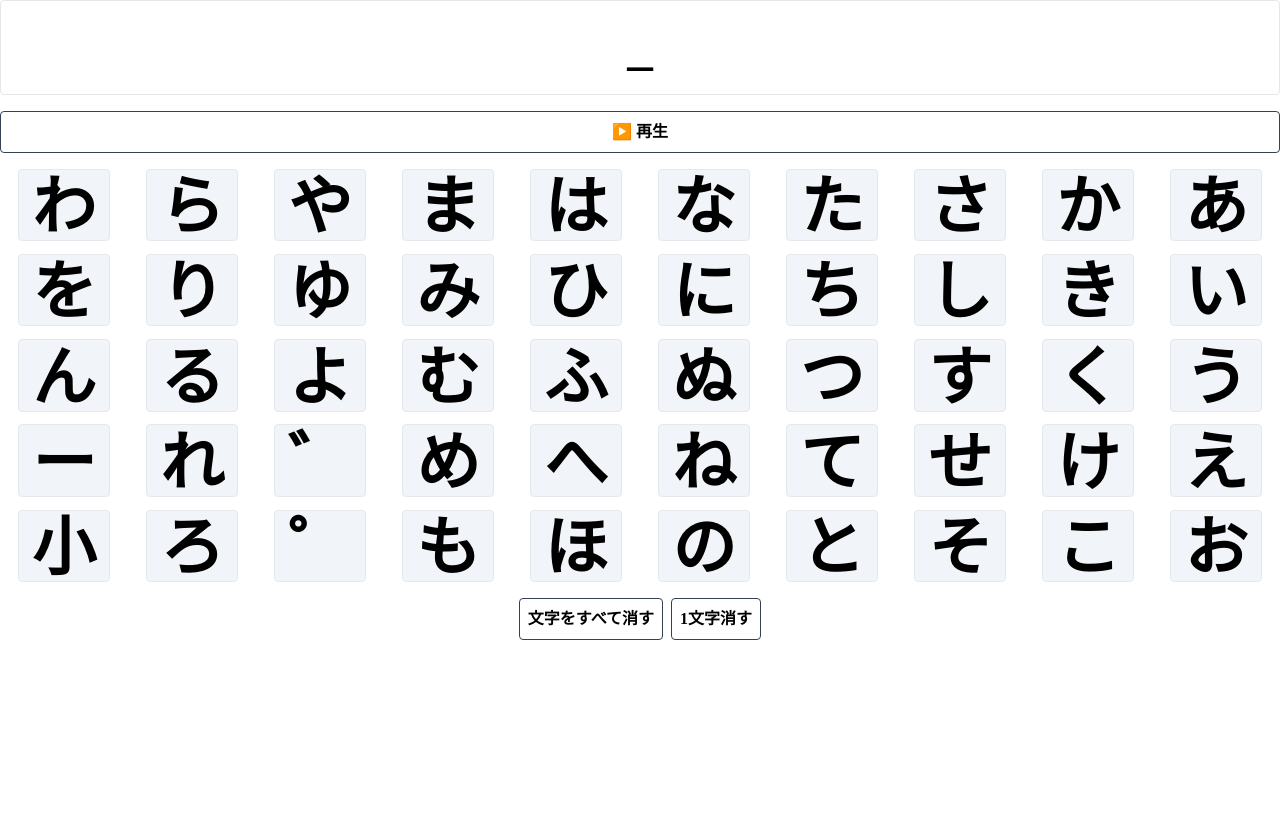
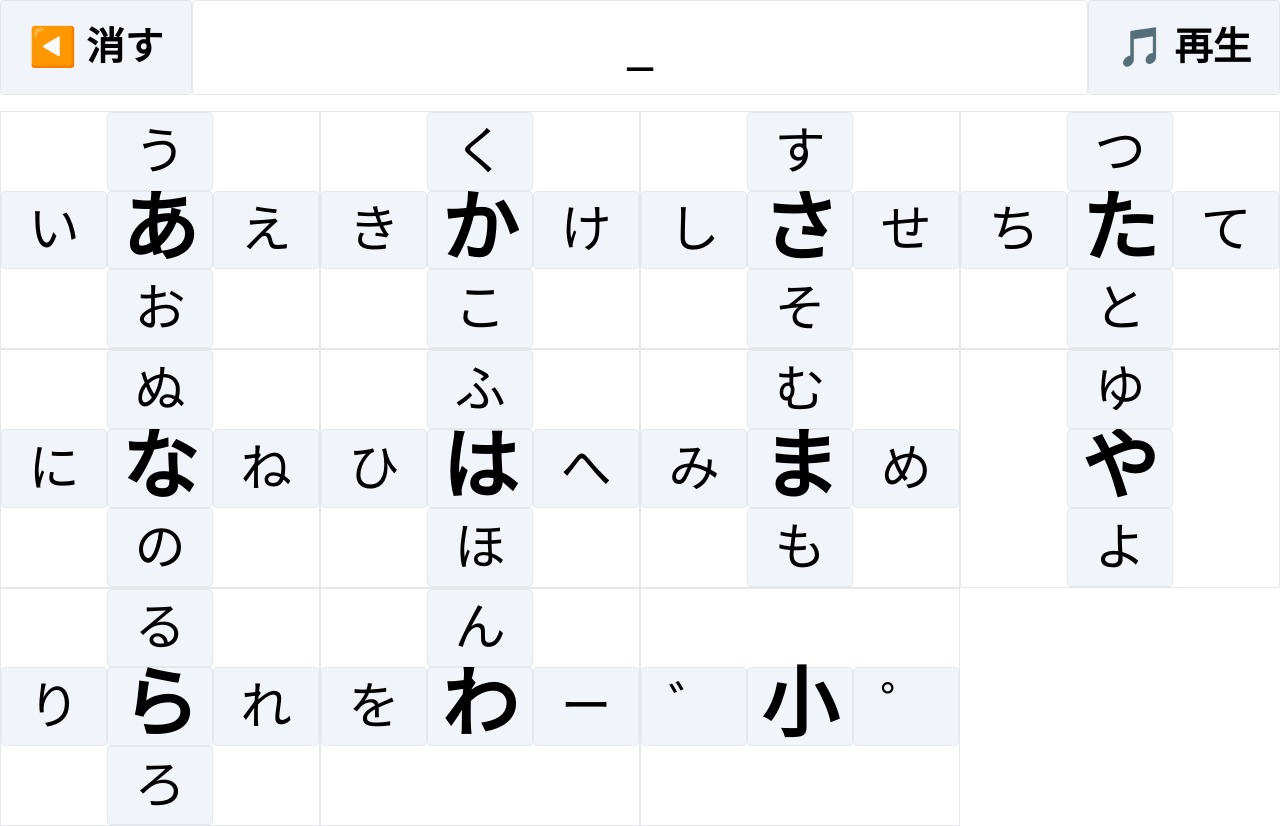
Before and after one commit to kagankan/nextjs-playground, a Next.js app: page /communication-board/basic in a window 1280 px wide. Before the commit the page ends 800 px from the top, so only its background shows below. Built offline with nearby package versions, Linux system fonts and the light colour scheme.

Commit message:
フリック風入力

```diff
--- /dev/null
+++ b/src/app/communication-board/_components/FlickKana.tsx
@@ -0,0 +1,146 @@
+"use client";
+
+import "../_styles/style.css";
+import { useState } from "react";
+import { flushSync } from "react-dom";
+import { speak } from "../_modules/speech";
+import { getVariant } from "../_modules/kana";
+
+const kana50on: (string | null)[][] = [
+  ["あ", "い", "う", "え", "お"],
+  ["か", "き", "く", "け", "こ"],
+  ["さ", "し", "す", "せ", "そ"],
+  ["た", "ち", "つ", "て", "と"],
+  ["な", "に", "ぬ", "ね", "の"],
+  ["は", "ひ", "ふ", "へ", "ほ"],
+  ["ま", "み", "む", "め", "も"],
+  ["や", null, "ゆ", null, "よ"],
+  ["ら", "り", "る", "れ", "ろ"],
+  ["わ", "を", "ん", "ー"],
+  ["小", "゛", null, "゜"],
+  // TODO:
+  // ["定型文"],
+  // ["最初から"],
+];
+
+export const FlickKana = ({}: // onKanaChange,
+{
+  // onKanaChange?: (kana: string) => void;
+}) => {
+  const [typedText, setTypedText] = useState<string>("");
+  const [selectedColumn, setSelectedColumn] = useState<number | null>(null);
+  console.log(selectedColumn);
+  return (
+    <div
+      className="grid grid-rows-[auto,1fr] grow gap-4 font-bold"
+      style={{
+        fontFamily: "UD Digital",
+      }}
+    >
+      <div className="grid grid-cols-[auto_1fr_auto] min-h-[10vh]">
+        {selectedColumn == null ? (
+          <button
+            onClick={() => {
+              setTypedText((prev) => prev.slice(0, -1));
+            }}
+            className="px-6 min-w-[15vw] rounded border bg-slate-100 text-[3vw]"
+          >
+            ◀️ 消す
+          </button>
+        ) : (
+          <button
+            onClick={() => {
+              setSelectedColumn(null);
+            }}
+            className="px-6 min-w-[15vw] rounded border bg-slate-100 text-[3vw]"
+          >
+            🔙 戻る
+          </button>
+        )}
+        <p className="text-[4vw] border rounded min-h-4 bg-white p-2 text-center">
+          {typedText.length > 0 ? typedText : "_"}
+        </p>
+        <button
+          onClick={() => {
+            speak(typedText);
+          }}
+          className="px-6 min-w-[15vw] rounded border bg-slate-100 text-[3vw]"
+        >
+          🎵 再生
+        </button>
+      </div>
+
+      <div
+        className={`grid w-full ${selectedColumn == null ? "grid-cols-4" : ""}`}
+      >
+        {(selectedColumn == null ? kana50on : [kana50on[selectedColumn]]).map(
+          (column, i) => (
+            <button
+              key={i}
+              className={`grid grid-cols-3 grid-rows-3 border ${
+                selectedColumn == null ? "cursor-pointer" : ""
+              }`}
+              onClick={() => {
+                if (selectedColumn == null) {
+                  document.startViewTransition(() => {
+                    flushSync(() => {
+                      setSelectedColumn(i);
+                    });
+                  });
+                }
+              }}
+            >
+              {column.map((kana, i) =>
+                kana == null ? (
+                  <div key={i} />
+                ) : (
+                  <div
+                    key={i}
+                    className={`
+                    ${i === 0 ? "row-start-2 col-start-2" : ""}
+                    ${i === 1 ? "row-start-2 col-start-1" : ""}
+                    ${i === 2 ? "row-start-1 col-start-2" : ""}
+                    ${i === 3 ? "row-start-2 col-start-3" : ""}
+                    ${i === 4 ? "row-start-3 col-start-2" : ""}
+                    ${
+                      selectedColumn == null
+                        ? i !== 0
+                          ? "text-[4vw] font-normal"
+                          : "text-[6vw] font-bold"
+                        : "text-[10vw] font-bold"
+                    }
+                    ${selectedColumn == null ? "" : "cursor-pointer"}
+                    grid place-items-center
+                    leading-none h-full px-[1vw] rounded bg-slate-100 border`}
+                    style={{
+                      viewTransitionName: `char-${(kana as string).charCodeAt(
+                        0
+                      )}`,
+                    }}
+                    onClick={() => {
+                      if (selectedColumn == null) {
+                        return;
+                      }
+                      setTypedText((prev) => {
+                        if (kana === "゛" || kana === "゜" || kana === "小") {
+                          const lastChar = prev.slice(-1);
+                          const variant = getVariant(lastChar, kana);
+                          return prev.slice(0, -1) + variant;
+                        }
+                        return prev + kana;
+                      });
+
+                      setSelectedColumn(null);
+                    }}
+                  >
+                    {kana}
+                  </div>
+                )
+              )}
+            </button>
+          )
+        )}
+      </div>
+    </div>
+  );
+};
--- a/src/app/communication-board/_components/Kana.tsx
+++ b/src/app/communication-board/_components/Kana.tsx
@@ -3,6 +3,7 @@
 import { useState } from "react";
 import { flushSync } from "react-dom";
 import { speak } from "../_modules/speech";
+import { getVariant } from "../_modules/kana";
 
 const kana50on: string[][] = [
   ["あ", "い", "う", "え", "お"],
@@ -16,45 +17,6 @@ const kana50on: string[][] = [
   ["ら", "り", "る", "れ", "ろ"],
   ["わ", "を", "ん", "ー", "小"],
 ];
-
-const variants: Record<string, Record<string, string>> = {
-  // 必要性少なそう
-  // あ: ["あ", "ぁ"],
-  // い: ["い", "ぃ"],
-  // う: ["う", "ぅ"],
-  // え: ["え", "ぇ"],
-  // お: ["お", "ぉ"],
-  か: { "゛": "が" },
-  き: { "゛": "ぎ" },
-  く: { "゛": "ぐ" },
-  け: { "゛": "げ" },
-  こ: { "゛": "ご" },
-  さ: { "゛": "ざ" },
-  し: { "゛": "じ" },
-  す: { "゛": "ず" },
-  せ: { "゛": "ぜ" },
-  そ: { "゛": "ぞ" },
-  た: { "゛": "だ" },
-  ち: { "゛": "ぢ" },
-  つ: { "゛": "づ", 小: "っ" },
-  て: { "゛": "で" },
-  と: { "゛": "ど" },
-  は: { "゛": "ば", "゜": "ぱ" },
-  ひ: { "゛": "び", "゜": "ぴ" },
-  ふ: { "゛": "ぶ", "゜": "ぷ" },
-  へ: { "゛": "べ", "゜": "ぺ" },
-  ほ: { "゛": "ぼ", "゜": "ぽ" },
-  や: { 小: "ゃ" },
-  ゆ: { 小: "ゅ" },
-  よ: { 小: "ょ" },
-};
-
-const getVariant = (kana: string, decorator: "゛" | "゜" | "小"): string => {
-  if (variants[kana] && variants[kana][decorator]) {
-    return variants[kana][decorator];
-  }
-  return `${kana}${decorator}`;
-};
 
 export const Kana = ({}: // onKanaChange,
 {
--- /dev/null
+++ b/src/app/communication-board/_modules/kana.ts
@@ -0,0 +1,40 @@
+export const variants: Record<string, Record<string, string>> = {
+  あ: { 小: "ぁ" },
+  い: { 小: "ぃ" },
+  う: { 小: "ぅ" },
+  え: { 小: "ぇ" },
+  お: { 小: "ぉ" },
+  か: { "゛": "が" },
+  き: { "゛": "ぎ" },
+  く: { "゛": "ぐ" },
+  け: { "゛": "げ" },
+  こ: { "゛": "ご" },
+  さ: { "゛": "ざ" },
+  し: { "゛": "じ" },
+  す: { "゛": "ず" },
+  せ: { "゛": "ぜ" },
+  そ: { "゛": "ぞ" },
+  た: { "゛": "だ" },
+  ち: { "゛": "ぢ" },
+  つ: { "゛": "づ", 小: "っ" },
+  て: { "゛": "で" },
+  と: { "゛": "ど" },
+  は: { "゛": "ば", "゜": "ぱ" },
+  ひ: { "゛": "び", "゜": "ぴ" },
+  ふ: { "゛": "ぶ", "゜": "ぷ" },
+  へ: { "゛": "べ", "゜": "ぺ" },
+  ほ: { "゛": "ぼ", "゜": "ぽ" },
+  や: { 小: "ゃ" },
+  ゆ: { 小: "ゅ" },
+  よ: { 小: "ょ" },
+};
+
+export const getVariant = (
+  kana: string,
+  decorator: "゛" | "゜" | "小"
+): string => {
+  if (variants[kana] && variants[kana][decorator]) {
+    return variants[kana][decorator];
+  }
+  return `${kana}${decorator}`;
+};
--- /dev/null
+++ b/src/app/communication-board/_styles/style.css
@@ -0,0 +1,13 @@
+@font-face {
+  font-family: "UD Digital";
+  src: local("UD デジタル 教科書体 N-B");
+  font-weight: bold;
+  font-style: normal;
+}
+
+@font-face {
+  font-family: "UD Digital";
+  src: local("UD デジタル 教科書体 N-R");
+  font-weight: normal;
+  font-style: normal;
+}
--- a/src/app/communication-board/basic/page.tsx
+++ b/src/app/communication-board/basic/page.tsx
@@ -1,5 +1,6 @@
 import { Metadata } from "next";
 import { Kana } from "../_components/Kana";
+import { FlickKana } from "../_components/FlickKana";
 
 export const metadata: Metadata = {
   title: "コミュニケーションボード",
@@ -7,13 +8,9 @@ export const metadata: Metadata = {
 
 export default function Page() {
   return (
-    <main
-      className="font-bold"
-      style={{
-        fontFamily: "UD デジタル 教科書体 N-B",
-      }}
-    >
-      <Kana />
+    <main className="h-screen  flex flex-col">
+      {/* <Kana /> */}
+      <FlickKana />
     </main>
   );
 }
```
